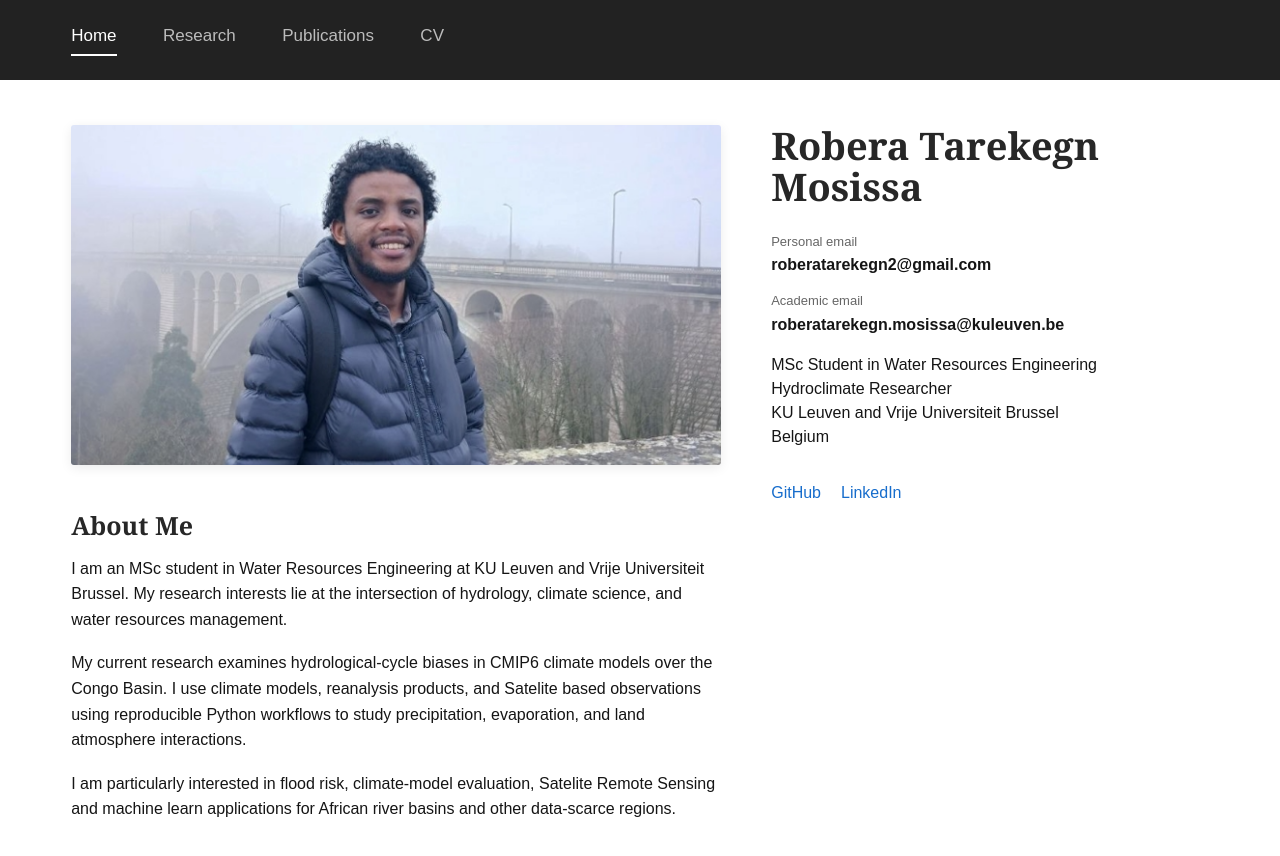
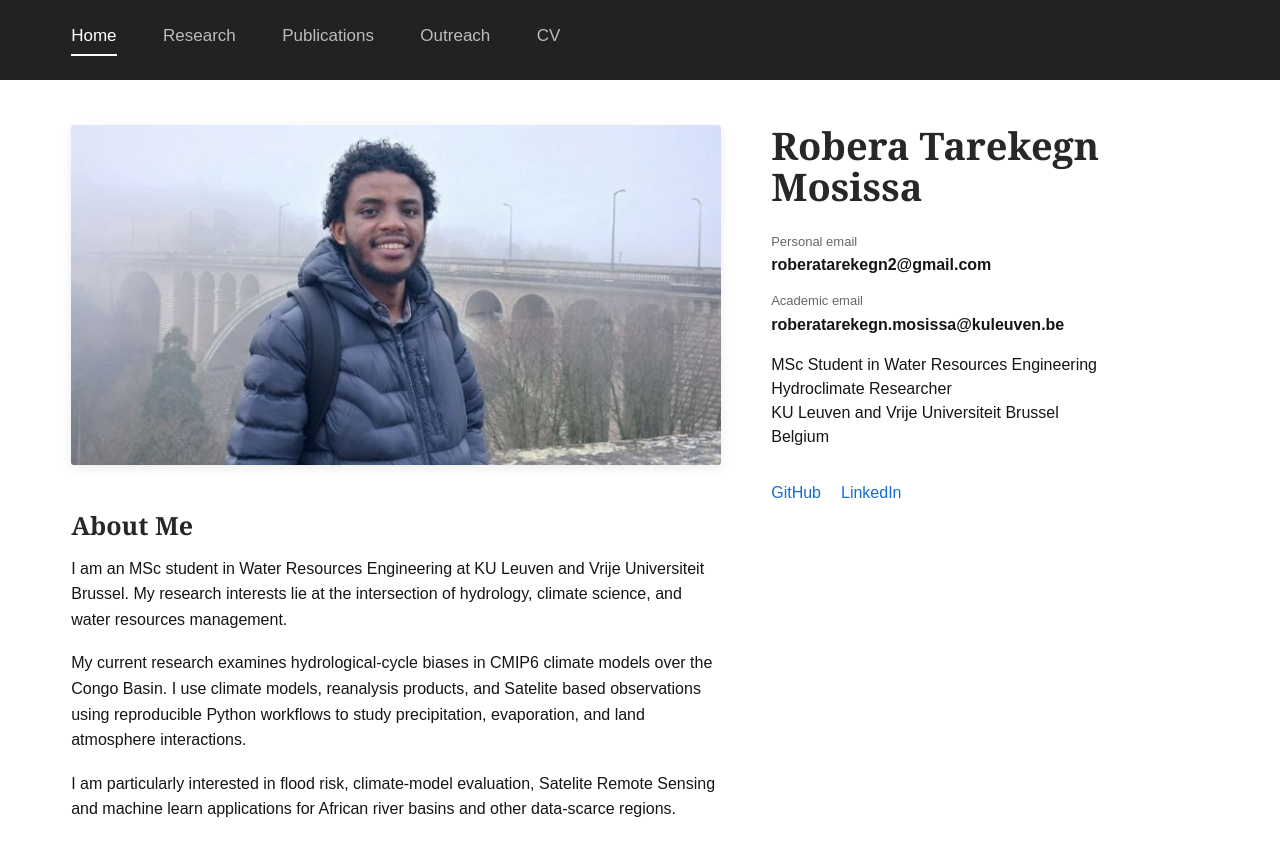
Before and after one commit to RoberaTarekegnMosissa/RoberaTarekegnMosissa.github.io, a plain HTML site: page index.html in a window 1280 px wide. Drawn offline with Linux system fonts and the light colour scheme.

Commit message:
Update index.html

```diff
--- a/index.html
+++ b/index.html
@@ -36,6 +36,9 @@
             <a href="publications.html">
                 Publications
             </a>
+            <a href="Outreach.html">
+                Outreach
+             </a>
 
             <a href="CV.html">CV</a>
 
```
